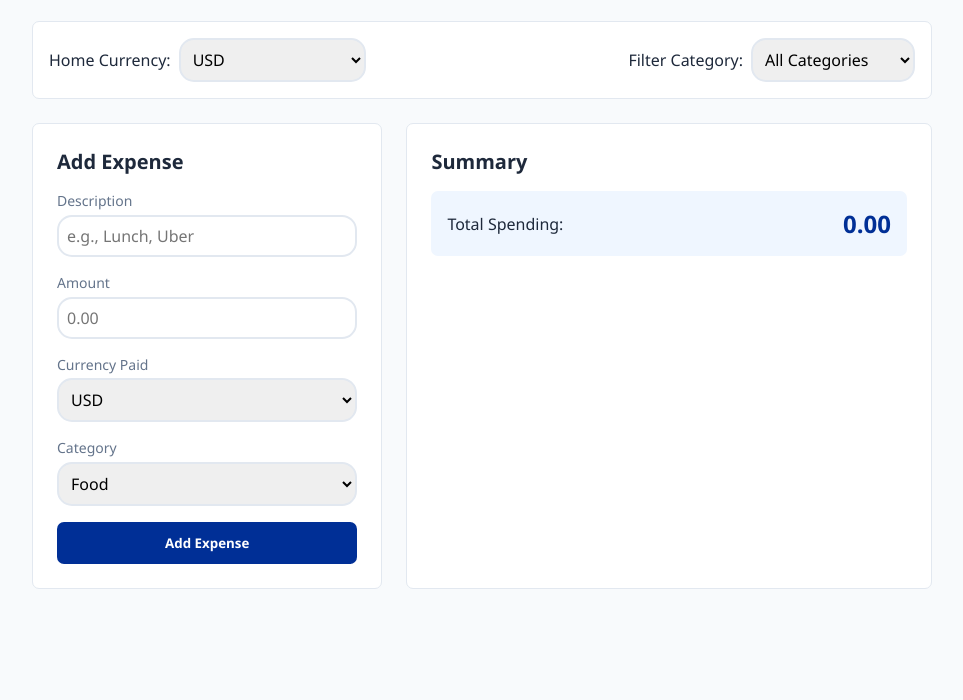
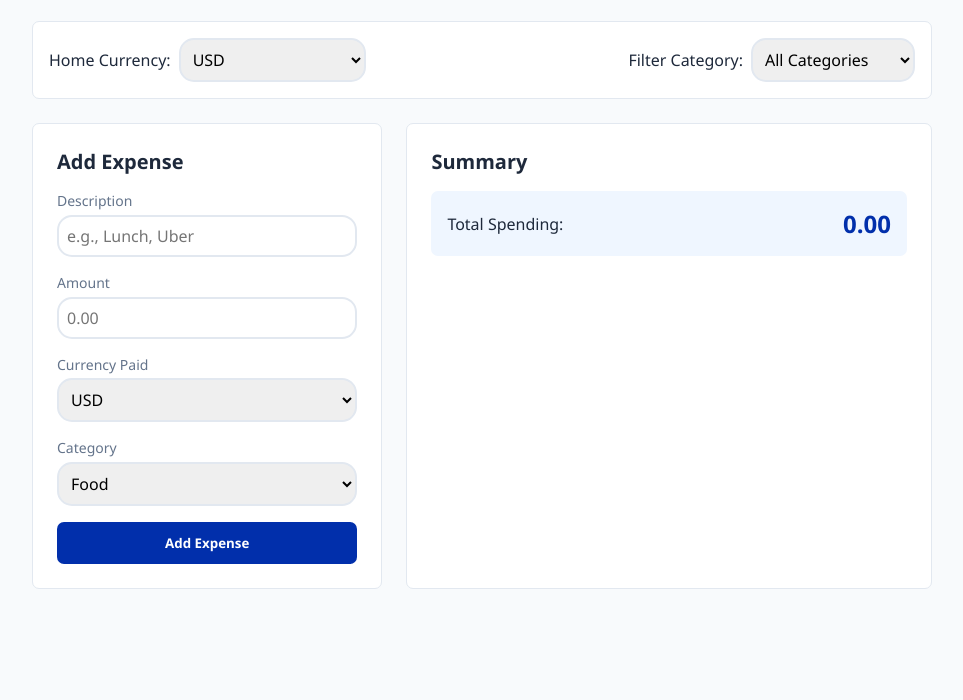
Before and after one commit to karumenick-dev/currency-converter-assignment, a plain HTML site: page index.html in a window 1280 px wide. Shown: the part 100-800 px from the top of the page, without its empty margins (158-1121 px from the left). Drawn offline with Linux system fonts and the light colour scheme; a script that the page names is missing.

Commit message:
change the primary color to ~#012fab

```diff
--- a/style.css
+++ b/style.css
@@ -1,5 +1,5 @@
 :root {
-  --primary: #002f96;
+  --primary: #012fab;
   --primary-hover: #1d4ed8;
   --bg-color: #f8fafc;
   --card-bg: #ffffff;
```
